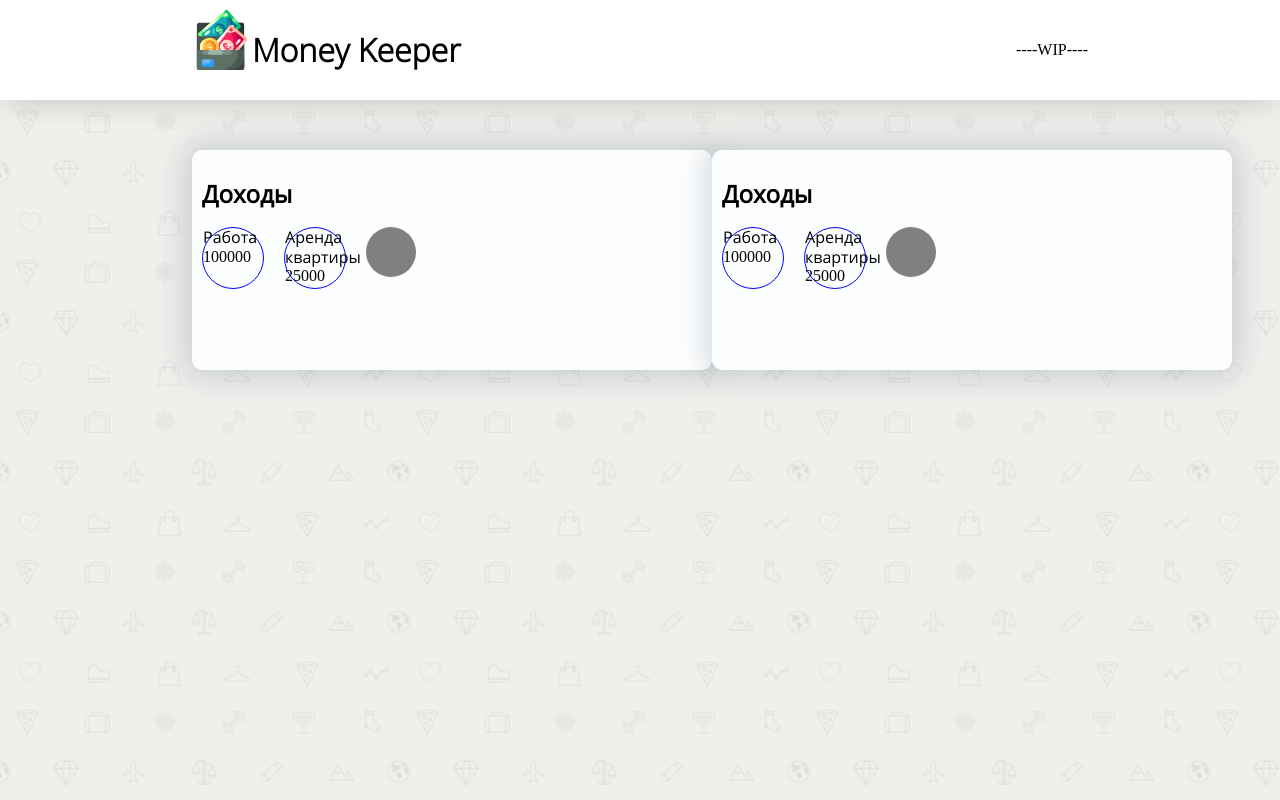
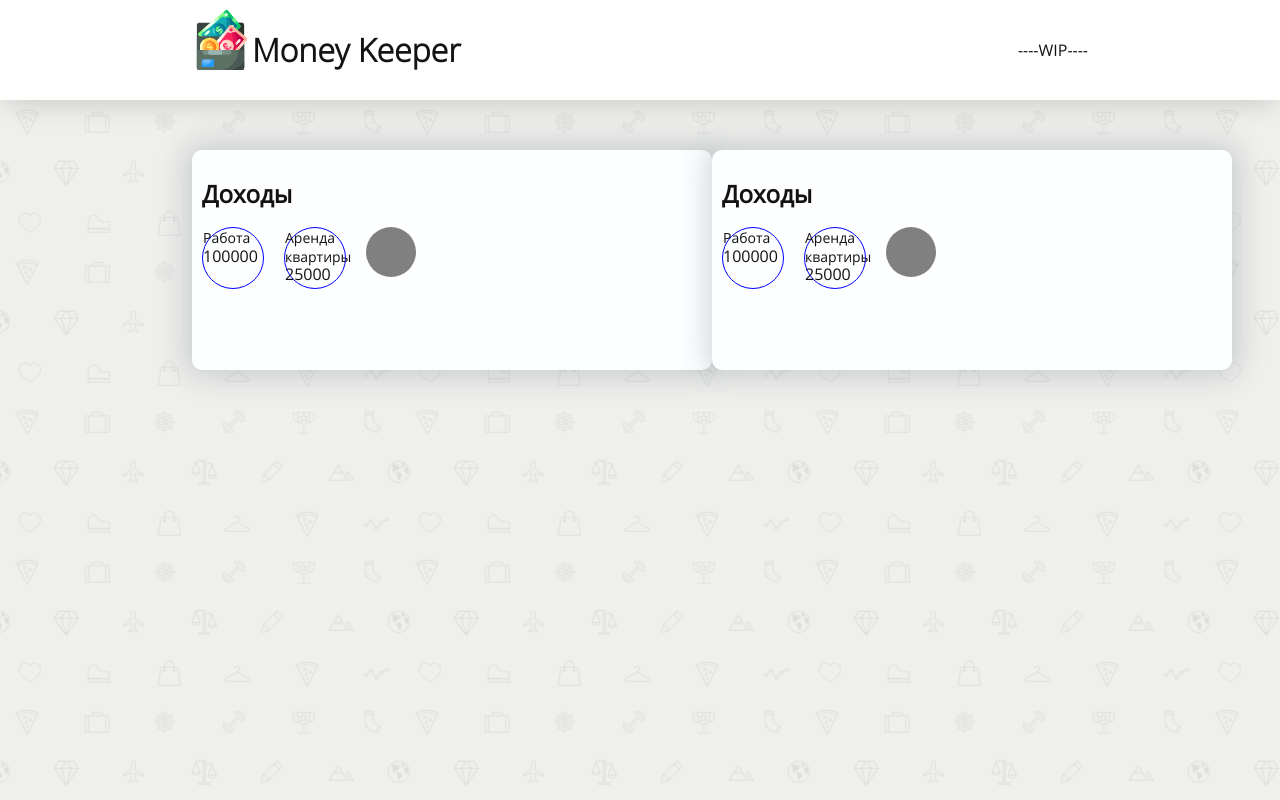
Before and after one commit to nikolaenkoOleg/money_keeper, an Angular app: page / in a window 1280 px wide. Built offline with nearby package versions, Linux system fonts and the light colour scheme; a web font is replaced by a local one.

Commit message:
small styles ref

```diff
--- a/src/app/app.component.scss
+++ b/src/app/app.component.scss
@@ -40,7 +40,7 @@
 .mk-main {
   display: flex;
   height: calc(100vh - 100px);
-  overflow: scroll;
+  overflow: auto;
 
   background-image: url('../assets/bg.png');
   background-repeat: repeat;
--- a/src/app/components/entry/entry.component.scss
+++ b/src/app/components/entry/entry.component.scss
@@ -1,4 +1,4 @@
-@import '../../../assets/fonts/fonts';
+@import '../../../styles/scss/global/global';
 
 .entry-item {
   $root: &;
@@ -25,7 +25,6 @@
 
   &__title {
     @include regular;
-    // font-size: $g-fz-medium;
-    // background-color: $g-color;
+    font-size: $g-fz-medium;
   }
 }
--- a/src/styles.scss
+++ b/src/styles.scss
@@ -1 +1,8 @@
-@import 'styles/scss/global/global';
+@import './styles/scss/global/global';
+
+body {
+  color: $g-color-font;
+  background-color: $g-color-white;
+  -webkit-font-smoothing: antialiased;
+  @include regular;
+}
--- a/src/styles/scss/global/_global.scss
+++ b/src/styles/scss/global/_global.scss
@@ -1,8 +1,3 @@
 @import 'normalize';
 @import './variables.scss';
-
-body {
-  background-color: hotpink;
-}
-
-$g-color: red;
+@import '../../../assets/fonts/fonts';
--- a/src/styles/scss/global/_variables.scss
+++ b/src/styles/scss/global/_variables.scss
@@ -1,3 +1,6 @@
 // Global vars
 
 $g-fz-medium: 14px;
+
+$g-color-font: rgb(20, 19, 19);
+$g-color-white: #ffffff;
```
